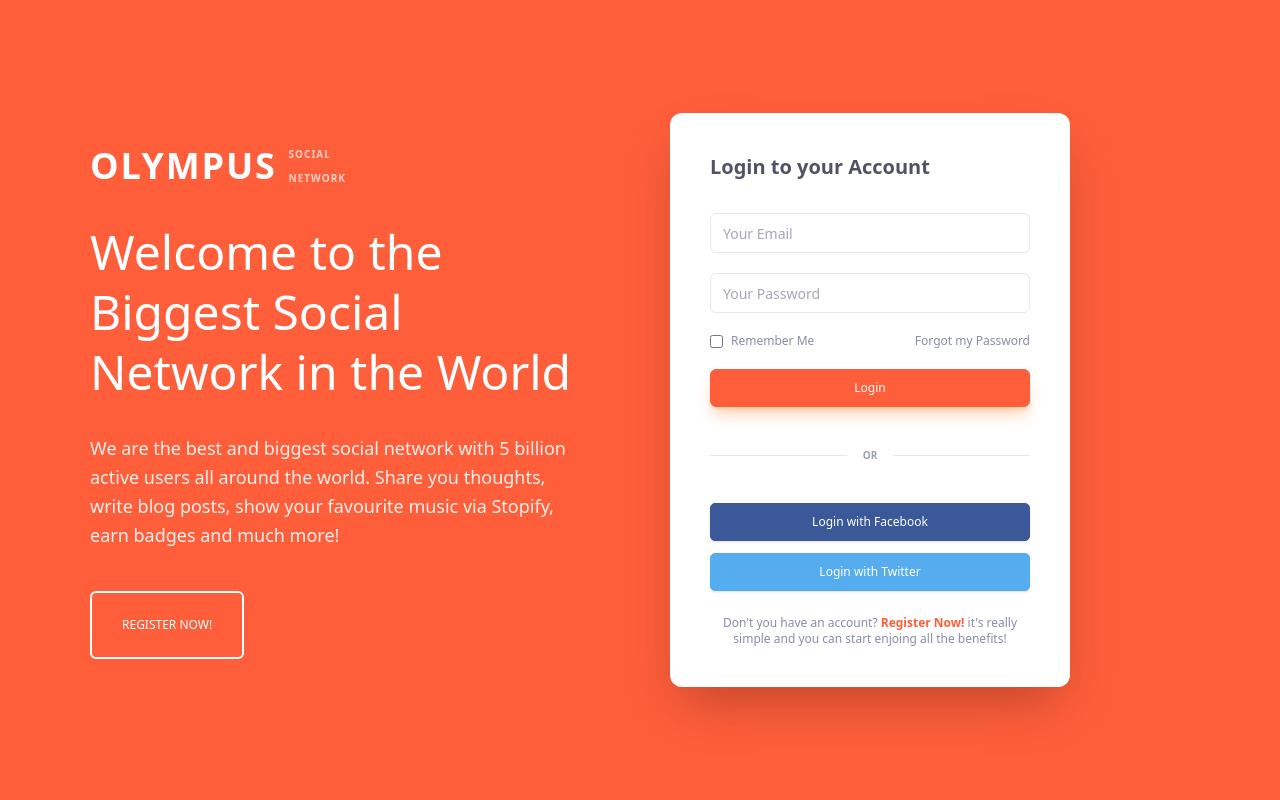
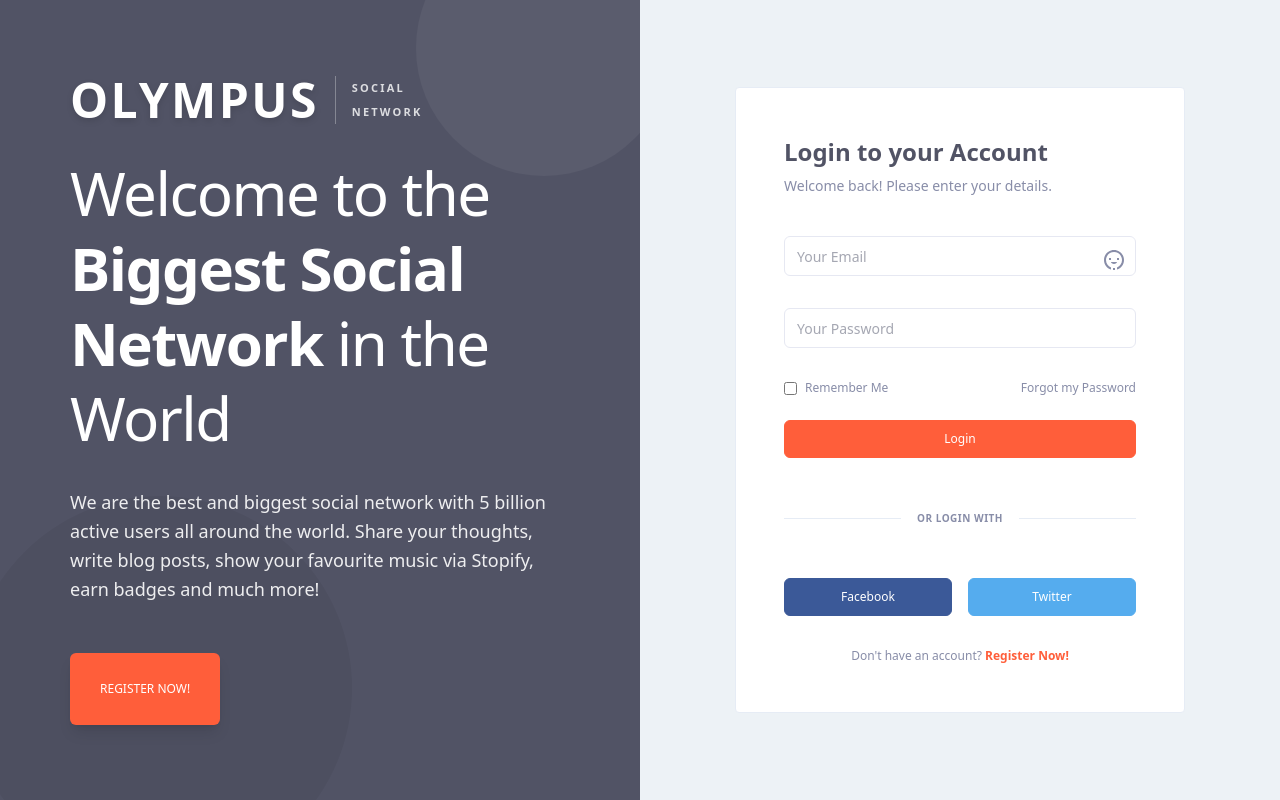
Before and after one commit to arincon21/social_network--next--storybook, a Next.js app: page / in a window 1280 px wide. Built offline with nearby package versions, Linux system fonts and the light colour scheme.

Commit message:
feat: Implement initial login and registration UI with dynamic form switching.

```diff
--- a/src/app/page.tsx
+++ b/src/app/page.tsx
@@ -39,129 +39,152 @@ export default function LoginPage() {
   };
 
   return (
-    <div className="min-h-screen w-full bg-[#ff5e3a] flex items-center justify-center p-4 overflow-hidden relative">
+    <div className="min-h-screen w-full flex overflow-hidden">
 
-      <div className="w-full max-w-[1100px] flex flex-col md:flex-row items-center gap-10 md:gap-20">
-
-        {/* Left Column */}
+      {/* Left Column - Dark Branding Section */}
       <motion.div
         initial={{ x: -50, opacity: 0 }}
         animate={{ x: 0, opacity: 1 }}
-          transition={{ duration: 0.5 }}
-          className="flex-1 text-white flex flex-col justify-center items-start space-y-8 max-w-[500px]"
+        transition={{ duration: 0.6, ease: "easeOut" }}
+        className="hidden md:flex md:w-1/2 bg-[#515365] flex-col justify-center items-center p-12 relative overflow-hidden"
       >
-          <div className="flex items-center space-x-3">
-            <NavbarLogo title="OLYMPUS" className="text-3xl md:text-4xl" />
-            <div className="flex flex-col">
-              <span className="text-[10px] uppercase tracking-widest opacity-70 font-bold">Social</span>
-              <span className="text-[10px] uppercase tracking-widest opacity-70 font-bold">Network</span>
+        {/* Decorative circles */}
+        <div className="absolute top-[-10%] right-[-5%] w-64 h-64 rounded-full bg-white/5"></div>
+        <div className="absolute bottom-[-10%] left-[-5%] w-96 h-96 rounded-full bg-black/5"></div>
+
+        <div className="relative z-10 max-w-[500px] space-y-8">
+          <div className="flex items-center space-x-4">
+            <NavbarLogo title="OLYMPUS" className="text-4xl md:text-5xl text-white drop-shadow-md" />
+            <div className="flex flex-col border-l border-white/30 pl-4">
+              <span className="text-[11px] uppercase tracking-[0.2em] text-white/80 font-bold">Social</span>
+              <span className="text-[11px] uppercase tracking-[0.2em] text-white/80 font-bold">Network</span>
             </div>
           </div>
 
-          <h1 className="text-4xl md:text-5xl font-light leading-tight">
-            Welcome to the Biggest Social Network in the World
+          <h1 className="text-5xl md:text-6xl font-thin leading-tight tracking-tight text-white">
+            Welcome to the <span className="font-bold">Biggest Social Network</span> in the World
           </h1>
 
-          <p className="text-base md:text-lg opacity-90 leading-relaxed font-light">
-            We are the best and biggest social network with 5 billion active users all around the world. Share you thoughts, write blog posts, show your favourite music via Stopify, earn badges and much more!
+          <p className="text-lg leading-relaxed font-light text-white/90">
+            We are the best and biggest social network with 5 billion active users all around the world. Share your thoughts, write blog posts, show your favourite music via Stopify, earn badges and much more!
           </p>
 
-          <div className="pt-2">
-            {!isRegistering && (
+          <div className="pt-4">
+            <AnimatePresence mode="wait">
+              {!isRegistering ? (
+                <motion.div
+                  key="register-btn"
+                  initial={{ opacity: 0, y: 10 }}
+                  animate={{ opacity: 1, y: 0 }}
+                  exit={{ opacity: 0, y: -10 }}
+                >
                   <Button
                     variant="primary"
-                className="bg-transparent border-2 border-white hover:bg-white hover:text-[#ff5e3a] px-10 py-6 h-auto text-sm font-bold uppercase transition-all rounded-md"
+                    className="bg-[#ff5e3a] border-none hover:bg-[#ff763a] px-12 py-7 h-auto text-sm font-bold uppercase transition-all duration-300 rounded-md shadow-lg hover:shadow-xl hover:-translate-y-1"
                     onClick={toggleView}
                   >
                     Register Now!
                   </Button>
-            )}
-            {isRegistering && (
+                </motion.div>
+              ) : (
+                <motion.div
+                  key="login-btn"
+                  initial={{ opacity: 0, y: 10 }}
+                  animate={{ opacity: 1, y: 0 }}
+                  exit={{ opacity: 0, y: -10 }}
+                >
                   <Button
                     variant="primary"
-                className="bg-transparent border-2 border-white hover:bg-white hover:text-[#ff5e3a] px-10 py-6 h-auto text-sm font-bold uppercase transition-all rounded-md"
+                    className="bg-[#ff5e3a] border-none hover:bg-[#ff763a] px-12 py-7 h-auto text-sm font-bold uppercase transition-all duration-300 rounded-md shadow-lg hover:shadow-xl hover:-translate-y-1"
                     onClick={toggleView}
                   >
                     Login Now!
                   </Button>
+                </motion.div>
               )}
+            </AnimatePresence>
+          </div>
         </div>
       </motion.div>
 
-        {/* Right Column - Forms */}
-        <div className="w-full md:w-[400px] relative">
+      {/* Right Column - Light Form Section */}
+      <div className="w-full md:w-1/2 bg-[#edf2f6] flex items-center justify-center p-4 md:p-12">
+        <div className="w-full max-w-[450px]">
           <AnimatePresence mode="wait">
             {!isRegistering ? (
               <motion.div
                 key="login"
-                initial={{ x: 50, opacity: 0 }}
-                animate={{ x: 0, opacity: 1 }}
-                exit={{ x: 50, opacity: 0 }}
-                transition={{ duration: 0.3 }}
-                className="w-full bg-white p-8 md:p-10 rounded-xl shadow-2xl relative"
+                initial={{ rotateY: 90, opacity: 0 }}
+                animate={{ rotateY: 0, opacity: 1 }}
+                exit={{ rotateY: -90, opacity: 0 }}
+                transition={{ duration: 0.5, type: "spring", stiffness: 100, damping: 20 }}
+                className="w-full bg-white p-10 md:p-12 rounded-sm relative overflow-hidden border border-[#e6ecf5]"
               >
-                <div className="mb-8 text-center md:text-left">
-                  <h2 className="text-xl font-bold text-[#515365] mb-2">Login to your Account</h2>
+                <div className="mb-10 text-center md:text-left">
+                  <h2 className="text-2xl font-bold text-[#515365] mb-2">Login to your Account</h2>
+                  <p className="text-sm text-[#888da8]">Welcome back! Please enter your details.</p>
                 </div>
 
-                <form onSubmit={handleLogin} className="space-y-5">
+                <form onSubmit={handleLogin} className="space-y-6">
                   <Input
                     placeholder="Your Email"
                     type="email"
                     value={email}
                     onChange={(e) => setEmail(e.target.value)}
-                    className="w-full"
+                    className="w-full bg-white border-[#e6ecf5] focus:border-[#ff5e3a] transition-all duration-300 h-12 rounded-md"
+                    icon={<Icon name="olymp-happy-face-icon" className="w-5 h-5 text-[#888da8]" />}
                   />
                   <Input
                     placeholder="Your Password"
                     type="password"
                     value={password}
                     onChange={(e) => setPassword(e.target.value)}
-                    className="w-full"
+                    className="w-full bg-white border-[#e6ecf5] focus:border-[#ff5e3a] transition-all duration-300 h-12 rounded-md"
+                    icon={<Icon name="olymp-lock-icon" className="w-5 h-5 text-[#888da8]" />}
                   />
 
                   <div className="flex items-center justify-between text-xs text-[#888da8] mt-2">
-                    <label className="flex items-center space-x-2 cursor-pointer select-none">
-                      <input type="checkbox" className="rounded border-gray-300 text-[#ff5e3a] focus:ring-[#ff5e3a]" />
-                      <span>Remember Me</span>
+                    <label className="flex items-center space-x-2 cursor-pointer select-none group">
+                      <input type="checkbox" className="rounded border-gray-300 text-[#ff5e3a] focus:ring-[#ff5e3a] transition-colors" />
+                      <span className="group-hover:text-[#515365] transition-colors">Remember Me</span>
                     </label>
-                    <a href="#" className="hover:text-[#ff5e3a] transition-colors">Forgot my Password</a>
+                    <a href="#" className="hover:text-[#ff5e3a] transition-colors font-medium">Forgot my Password</a>
                   </div>
 
                   <Button
                     variant="primary"
-                    className="w-full mt-4 h-12 text-sm font-bold shadow-lg shadow-orange-500/30 rounded-md"
+                    className="w-full mt-6 h-14 text-sm font-bold rounded-md transition-all duration-300 transform hover:-translate-y-0.5"
                     onClick={() => router.push('/feed')}
                   >
                     Login
                   </Button>
 
-                  <div className="relative flex py-4 items-center">
-                    <div className="flex-grow border-t border-gray-200"></div>
-                    <span className="flex-shrink-0 mx-4 text-gray-400 text-[10px] font-bold uppercase">OR</span>
-                    <div className="flex-grow border-t border-gray-200"></div>
+                  <div className="relative flex py-6 items-center">
+                    <div className="flex-grow border-t border-[#e6ecf5]"></div>
+                    <span className="flex-shrink-0 mx-4 text-[#888da8] text-[10px] font-bold uppercase tracking-wider">OR LOGIN WITH</span>
+                    <div className="flex-grow border-t border-[#e6ecf5]"></div>
                   </div>
 
-                  <div className="space-y-3">
+                  <div className="flex space-x-4">
                     <Button
                       variant="facebook"
-                      className="w-full h-10 text-xs font-bold shadow-sm"
+                      className="flex-1 h-12 text-xs font-bold transition-all rounded-md"
                       onClick={() => { }}
                     >
-                      <span>Login with Facebook</span>
+                      <span>Facebook</span>
                     </Button>
                     <Button
                       variant="twitter"
-                      className="w-full h-10 text-xs font-bold shadow-sm"
+                      className="flex-1 h-12 text-xs font-bold transition-all rounded-md"
                       onClick={() => { }}
                     >
-                      <span>Login with Twitter</span>
+                      <span>Twitter</span>
                     </Button>
                   </div>
 
-                  <div className="mt-6 text-center">
+                  <div className="mt-8 text-center">
                     <p className="text-xs text-[#888da8]">
-                      Don't you have an account? <button type="button" onClick={toggleView} className="text-[#ff5e3a] font-bold hover:underline">Register Now!</button> it's really simple and you can start enjoing all the benefits!
+                      Don't have an account? <button type="button" onClick={toggleView} className="text-[#ff5e3a] font-bold hover:underline">Register Now!</button>
                     </p>
                   </div>
                 </form>
@@ -169,29 +192,30 @@ export default function LoginPage() {
             ) : (
               <motion.div
                 key="register"
-                initial={{ x: 50, opacity: 0 }}
-                animate={{ x: 0, opacity: 1 }}
-                exit={{ x: 50, opacity: 0 }}
-                transition={{ duration: 0.3 }}
-                className="w-full bg-white p-8 md:p-10 rounded-xl shadow-2xl relative"
+                initial={{ rotateY: -90, opacity: 0 }}
+                animate={{ rotateY: 0, opacity: 1 }}
+                exit={{ rotateY: 90, opacity: 0 }}
+                transition={{ duration: 0.5, type: "spring", stiffness: 100, damping: 20 }}
+                className="w-full bg-white p-10 md:p-12 rounded-sm relative overflow-hidden border border-[#e6ecf5]"
               >
-                <div className="mb-6 text-center md:text-left border-b border-gray-100 pb-4">
-                  <h2 className="text-xl font-bold text-[#515365]">Register to Olympus</h2>
+                <div className="mb-8 text-center md:text-left border-b border-[#e6ecf5] pb-6">
+                  <h2 className="text-2xl font-bold text-[#515365]">Register to Olympus</h2>
+                  <p className="text-sm text-[#888da8] mt-2">Join the community today!</p>
                 </div>
 
-                <form onSubmit={handleRegister} className="space-y-4">
+                <form onSubmit={handleRegister} className="space-y-5">
                   <div className="flex space-x-4">
                     <Input
                       placeholder="First Name"
                       value={firstName}
                       onChange={(e) => setFirstName(e.target.value)}
-                      className="w-1/2"
+                      className="w-1/2 bg-white border-[#e6ecf5] focus:border-[#7c5ac2] h-12 rounded-md"
                     />
                     <Input
                       placeholder="Last Name"
                       value={lastName}
                       onChange={(e) => setLastName(e.target.value)}
-                      className="w-1/2"
+                      className="w-1/2 bg-white border-[#e6ecf5] focus:border-[#7c5ac2] h-12 rounded-md"
                     />
                   </div>
 
@@ -200,7 +224,7 @@ export default function LoginPage() {
                     type="email"
                     value={regEmail}
                     onChange={(e) => setRegEmail(e.target.value)}
-                    className="w-full"
+                    className="w-full bg-white border-[#e6ecf5] focus:border-[#7c5ac2] h-12 rounded-md"
                   />
 
                   <Input
@@ -208,46 +232,48 @@ export default function LoginPage() {
                     type="password"
                     value={regPassword}
                     onChange={(e) => setRegPassword(e.target.value)}
-                    className="w-full"
+                    className="w-full bg-white border-[#e6ecf5] focus:border-[#7c5ac2] h-12 rounded-md"
                   />
 
                   <Input
                     placeholder="Your Birthday"
                     type="text"
+                    onFocus={(e) => e.target.type = 'date'}
+                    onBlur={(e) => e.target.type = 'text'}
                     value={birthday}
                     onChange={(e) => setBirthday(e.target.value)}
-                    className="w-full"
-                    icon={<Icon name="olymp-calendar-icon" className="w-5 h-5" />}
+                    className="w-full bg-white border-[#e6ecf5] focus:border-[#7c5ac2] h-12 rounded-md"
+                    icon={<Icon name="olymp-calendar-icon" className="w-5 h-5 text-[#888da8]" />}
                   />
 
                   <div className="relative">
                     <select
                       value={gender}
                       onChange={(e) => setGender(e.target.value)}
-                      className="w-full h-10 px-3 rounded-md border border-[#e6e8f2] text-sm text-[#4b4f66] focus:outline-none focus:ring-2 focus:ring-[#d9ccff] appearance-none bg-white"
+                      className="w-full h-12 px-4 rounded-md border border-[#e6ecf5] bg-white text-sm text-[#4b4f66] focus:outline-none focus:ring-2 focus:ring-[#7c5ac2]/20 focus:border-[#7c5ac2] appearance-none transition-all"
                     >
                       <option value="Male">Male</option>
                       <option value="Female">Female</option>
                       <option value="Other">Other</option>
                     </select>
-                    <span className="absolute inset-y-0 right-3 flex items-center pointer-events-none text-[#8f92a3]">
+                    <span className="absolute inset-y-0 right-4 flex items-center pointer-events-none text-[#8f92a3]">
                       <svg className="w-4 h-4 fill-current" viewBox="0 0 20 20"><path d="M5.293 7.293a1 1 0 011.414 0L10 10.586l3.293-3.293a1 1 0 111.414 1.414l-4 4a1 1 0 01-1.414 0l-4-4a1 1 0 010-1.414z" /></svg>
                     </span>
                   </div>
 
-                  <div className="flex items-center space-x-2 text-xs text-[#888da8] mt-4">
+                  <div className="flex items-center space-x-3 text-xs text-[#888da8] mt-4 p-2">
                     <input
                       type="checkbox"
                       checked={termsAccepted}
                       onChange={(e) => setTermsAccepted(e.target.checked)}
-                      className="rounded border-gray-300 text-[#7c5ac2] focus:ring-[#7c5ac2]"
+                      className="rounded border-gray-300 text-[#7c5ac2] focus:ring-[#7c5ac2] w-4 h-4 cursor-pointer"
                     />
-                    <span>I accept the <a href="#" className="text-[#ff5e3a]">Terms and Conditions</a> of the website</span>
+                    <span>I accept the <a href="#" className="text-[#ff5e3a] font-bold hover:underline">Terms and Conditions</a> of the website</span>
                   </div>
 
                   <Button
                     variant="purple"
-                    className="w-full mt-6 h-12 text-sm font-bold shadow-lg shadow-purple-500/30 rounded-md"
+                    className="w-full mt-6 h-14 text-sm font-bold rounded-md transition-all duration-300 transform hover:-translate-y-0.5"
                     onClick={() => router.push('/feed')}
                   >
                     Complete Registration!
```
Lines whose indentation alone changed are shown as unchanged.
